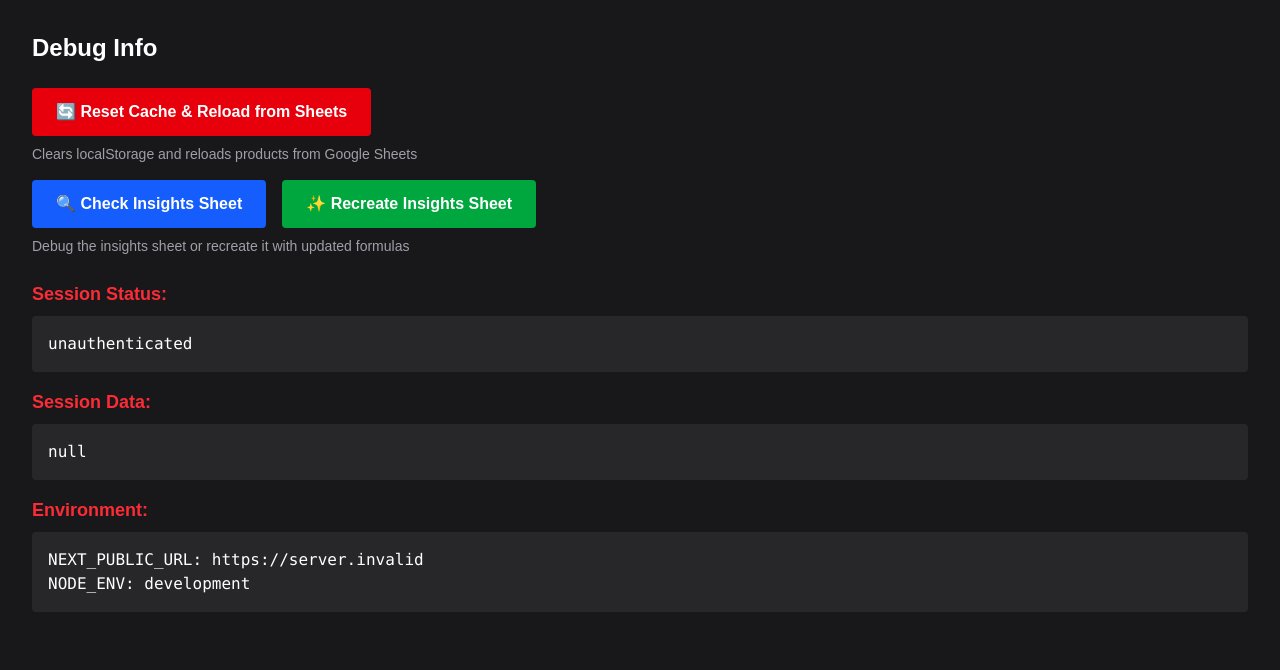
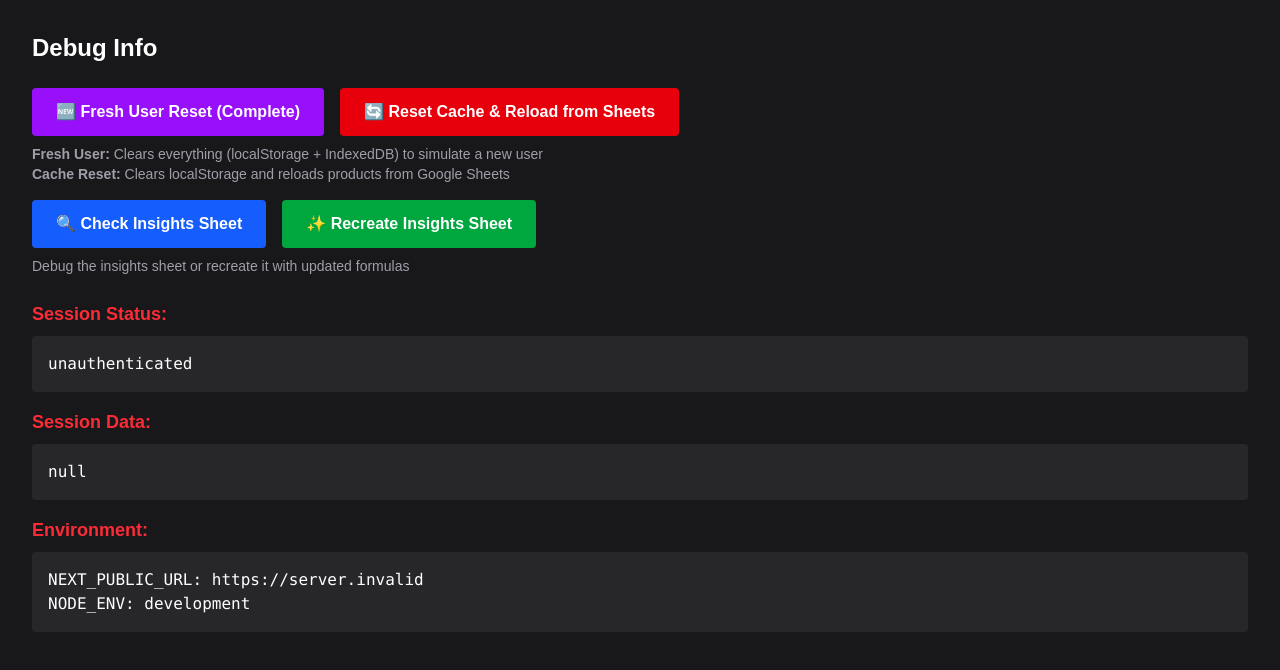
Before and after one commit to Rheannone/merch-table, a Next.js app in the folder tour-manager/: page /debug in a window 1280 px wide. Shown: the top 670 px of the page. Built offline with nearby package versions, Linux system fonts and the light colour scheme; no server answers.

Commit message:
reset user debug button

```diff
--- a/tour-manager/src/app/debug/page.tsx
+++ b/tour-manager/src/app/debug/page.tsx
@@ -13,6 +13,40 @@ export default function DebugPage() {
     ) {
       localStorage.clear();
       globalThis.location.reload();
+    }
+  };
+
+  const handleFreshUserReset = async () => {
+    if (
+      confirm(
+        "⚠️ FRESH USER RESET ⚠️\n\nThis will:\n- Clear localStorage (sheet IDs)\n- Delete IndexedDB (all products & sales)\n- Simulate a brand new user\n\nThe app will search for existing spreadsheets or create new ones.\n\nContinue?"
+      )
+    ) {
+      try {
+        // Clear localStorage
+        localStorage.clear();
+        console.log("✅ Cleared localStorage");
+
+        // Delete IndexedDB
+        await new Promise<void>((resolve, reject) => {
+          const deleteRequest = indexedDB.deleteDatabase("merch-pos-db");
+          deleteRequest.onsuccess = () => {
+            console.log("✅ Deleted IndexedDB");
+            resolve();
+          };
+          deleteRequest.onerror = () => {
+            console.error("❌ Failed to delete IndexedDB");
+            reject();
+          };
+        });
+
+        // Reload the page
+        alert("✅ Reset complete! The page will reload as a fresh user.");
+        globalThis.location.reload();
+      } catch (error) {
+        console.error("Error during reset:", error);
+        alert("Error during reset. Check console for details.");
+      }
     }
   };
 
@@ -81,13 +115,20 @@ export default function DebugPage() {
       <div className="mb-6 space-y-4">
         <div>
           <button
+            onClick={handleFreshUserReset}
+            className="px-6 py-3 bg-purple-600 hover:bg-purple-700 text-white font-semibold rounded transition-all mr-4"
+          >
+            🆕 Fresh User Reset (Complete)
+          </button>
+          <button
             onClick={handleResetCache}
             className="px-6 py-3 bg-red-600 hover:bg-red-700 text-white font-semibold rounded transition-all"
           >
             🔄 Reset Cache & Reload from Sheets
           </button>
           <p className="text-zinc-400 text-sm mt-2">
-            Clears localStorage and reloads products from Google Sheets
+            <strong>Fresh User:</strong> Clears everything (localStorage + IndexedDB) to simulate a new user<br />
+            <strong>Cache Reset:</strong> Clears localStorage and reloads products from Google Sheets
           </p>
         </div>
 
```
